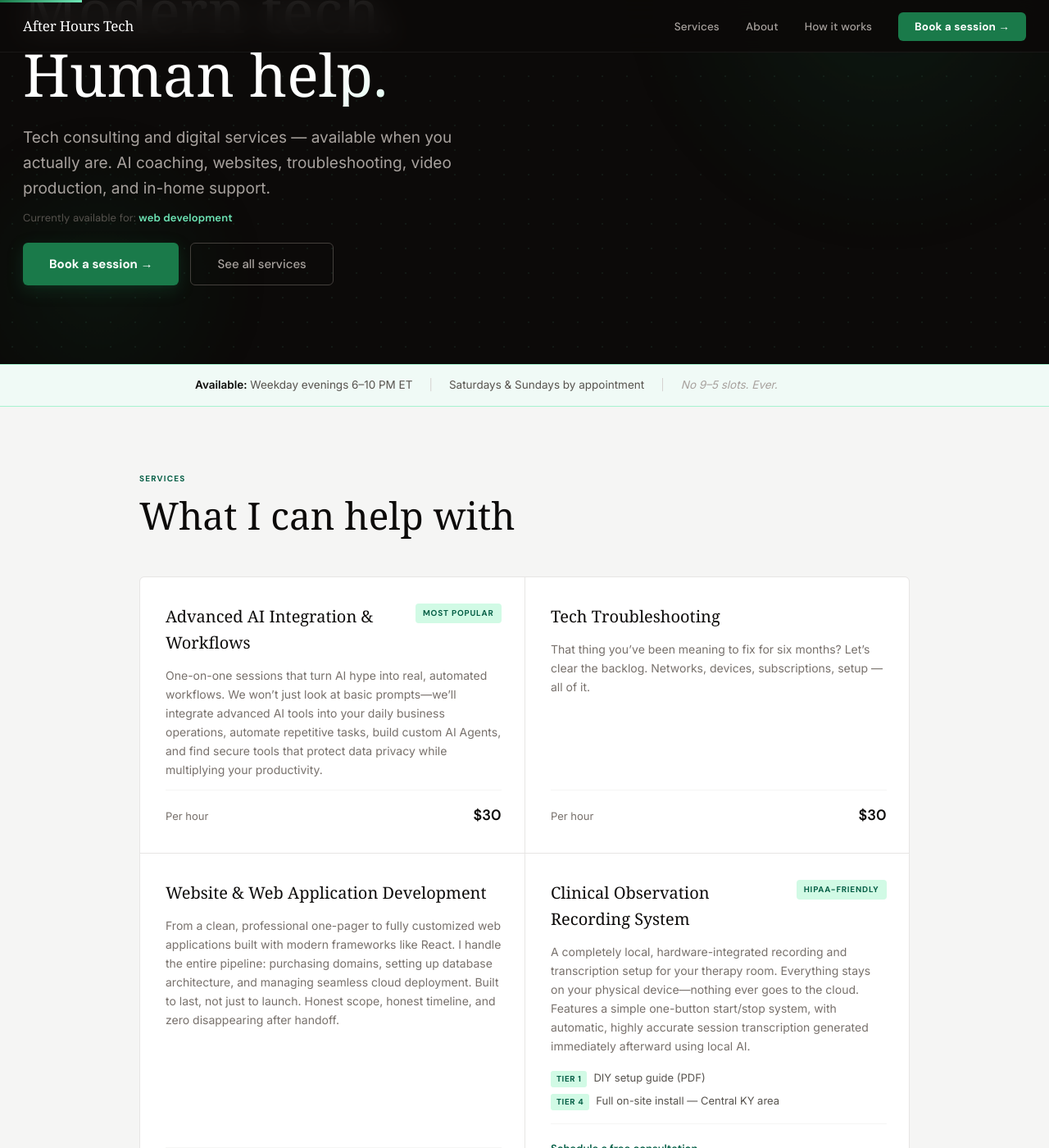
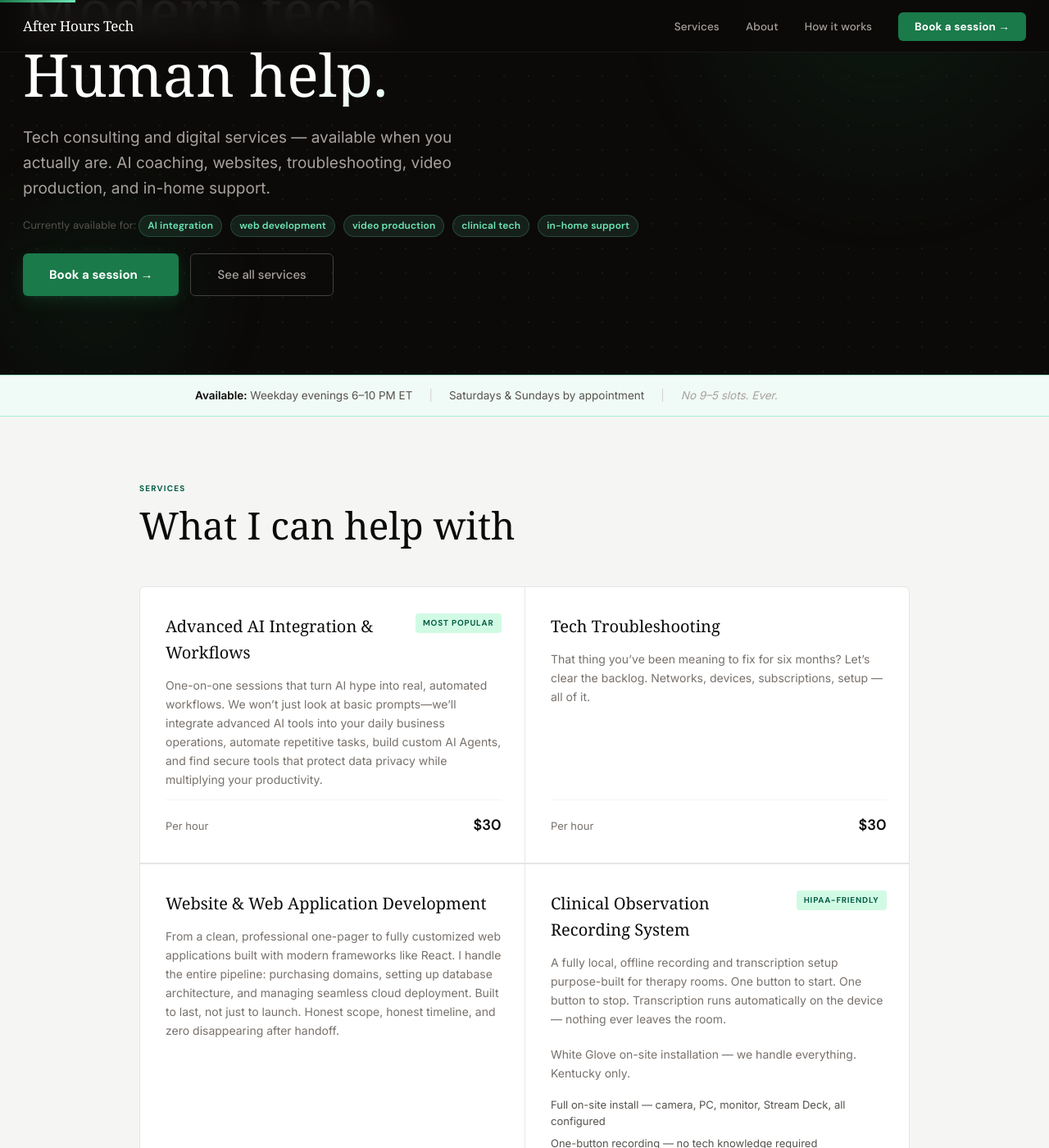
Before and after one commit to joshuafisherkeller/skillsforchildren, a Jekyll site: the page built from tech.html, in a window 1280 px wide and 1400 px high, scrolled down 226 px. Shown: the whole window at 82% size. Built offline with Jekyll 4.4.1, drawn with Linux system fonts in a browser that asks for light colours; some of the changed text lies outside the part shown.

Commit message:
feat(aht): CORS card update + link, ticker fix, 15/30 CTA split, looking for something else
- CORS card: full rewrite — White Glove only, Kentucky only, links to /tech/cors/
- Ticker: replace broken typewriter with static flex pills (reliability > cleverness)
- Website & Video cards: CTAs updated to "Book a Free 30-Minute Consultation"
- Services note: updated to clarify 15-min (hourly) vs 30-min (project) split
- Added "Looking for something else?" section below services grid
- Let's Talk Strategy: updated from 15-minute to 30-minute throughout

Co-Authored-By: Claude Sonnet 4.6 <noreply@anthropic.com>

```diff
--- a/_layouts/after-hours-tech.html
+++ b/_layouts/after-hours-tech.html
@@ -208,6 +208,8 @@
     .aht-hero-type-text { color: var(--green-mint); font-weight: 600; }
     .aht-cursor { color: var(--green-mint); animation: blink .7s step-end infinite; margin-left: 1px; }
     @keyframes blink { 0%, 100% { opacity: 1; } 50% { opacity: 0; } }
+    .aht-hero-pills { display:inline-flex; flex-wrap:wrap; gap:6px 10px; margin-top:6px; }
+    .aht-hero-pill { font-family:var(--sans); font-size:12px; font-weight:600; color:var(--green-mint); background:rgba(110,231,183,.1); border:1px solid rgba(110,231,183,.2); padding:3px 10px; border-radius:100px; white-space:nowrap; }
 
     /* ═══════════════════════════════════
        FREE CALL STRIP
@@ -432,7 +434,15 @@
           <div class="aht-eyebrow">Evenings &amp; Weekends Only</div>
           <h1>Modern tech.<br>Human help.</h1>
           <p class="aht-hero-lede">Tech consulting and digital services &mdash; available when you actually are. AI coaching, websites, troubleshooting, video production, and in-home support.</p>
-          <div class="aht-hero-type-wrap" aria-hidden="true">Currently available for: <span id="ahtType" class="aht-hero-type-text"></span><span class="aht-cursor">|</span></div>
+          <div class="aht-hero-type-wrap">Currently available for:
+            <div class="aht-hero-pills">
+              <span class="aht-hero-pill">AI integration</span>
+              <span class="aht-hero-pill">web development</span>
+              <span class="aht-hero-pill">video production</span>
+              <span class="aht-hero-pill">clinical tech</span>
+              <span class="aht-hero-pill">in-home support</span>
+            </div>
+          </div>
           <div class="aht-hero-ctas">
             <a href="https://cal.com/Fisherkeller" target="_blank" rel="noopener" class="btn-green">Book a session &rarr;</a>
             <a href="#services" class="btn-ghost-light">See all services</a>
@@ -487,20 +497,23 @@
           <div class="aht-service-head"><h3>Website &amp; Web Application Development</h3></div>
           <p class="aht-service-desc">From a clean, professional one-pager to fully customized web applications built with modern frameworks like React. I handle the entire pipeline: purchasing domains, setting up database architecture, and managing seamless cloud deployment. Built to last, not just to launch. Honest scope, honest timeline, and zero disappearing after handoff.</p>
           <div class="aht-service-pricing">
-            <a href="https://cal.com/Fisherkeller" target="_blank" rel="noopener" class="aht-service-consult">Schedule a free consultation &rarr;</a>
+            <a href="https://cal.com/Fisherkeller" target="_blank" rel="noopener" class="aht-service-consult">Book a Free 30-Minute Consultation &rarr;</a>
           </div>
         </div>
 
         <div class="aht-service-card reveal" style="transition-delay:.14s">
           <div class="aht-service-head"><h3>Clinical Observation Recording System</h3><span class="aht-badge">HIPAA-Friendly</span></div>
-          <p class="aht-service-desc">A completely local, hardware-integrated recording and transcription setup for your therapy room. Everything stays on your physical device&mdash;nothing ever goes to the cloud. Features a simple one-button start/stop system, with automatic, highly accurate session transcription generated immediately afterward using local AI.</p>
+          <p class="aht-service-desc">A fully local, offline recording and transcription setup purpose-built for therapy rooms. One button to start. One button to stop. Transcription runs automatically on the device &mdash; nothing ever leaves the room.</p>
+          <p class="aht-service-desc" style="margin-top:8px;">White Glove on-site installation &mdash; we handle everything. Kentucky only.</p>
           <ul class="aht-service-tiers">
-            <li><span class="tier-label">Tier 1</span> DIY setup guide (PDF)</li>
-            <li><span class="tier-label">Tier 4</span> Full on-site install &mdash; Central KY area</li>
+            <li>Full on-site install &mdash; camera, PC, monitor, Stream Deck, all configured</li>
+            <li>One-button recording &mdash; no tech knowledge required</li>
+            <li>Local AI transcription &mdash; offline, automatic, private</li>
+            <li>30-day remote support included</li>
+            <li>Evenings and weekends &mdash; never disrupts your client schedule</li>
           </ul>
           <div class="aht-service-pricing">
-            <a href="https://cal.com/Fisherkeller" target="_blank" rel="noopener" class="aht-service-consult">Schedule a free consultation &rarr;</a>
-            <p class="aht-travel-note">*Willing to travel to other states for on-site installs</p>
+            <a href="/tech/cors/" class="aht-service-consult">Full details &rarr;</a>
           </div>
         </div>
 
@@ -508,7 +521,7 @@
           <div class="aht-service-head"><h3>Video Production &amp; Creative Media</h3></div>
           <p class="aht-service-desc">I take your core ideas and turn them into polished, professional videos and digital assets. This includes full video editing, graphic design, social media dissemination assets, and clean presentation templates.</p>
           <div class="aht-service-pricing">
-            <a href="https://cal.com/Fisherkeller" target="_blank" rel="noopener" class="aht-service-consult">Schedule a free consultation for a quote &rarr;</a>
+            <a href="https://cal.com/Fisherkeller" target="_blank" rel="noopener" class="aht-service-consult">Book a Free 30-Minute Consultation &rarr;</a>
           </div>
         </div>
 
@@ -522,7 +535,13 @@
         </div>
 
       </div>
-      <p class="aht-services-note">Everything starts with a free 15-minute call &mdash; no commitment, no pressure. Website, app, and design projects are custom-quoted after the scoping call.</p>
+      <p class="aht-services-note">Hourly services (AI Coaching, Tech Troubleshooting, In-Home) are booked and paid directly &mdash; 15-minute slots, confirmed via Stripe. Bigger projects (websites, video, CORS) start with a <strong>free 30-minute consultation</strong> &mdash; no commitment, custom-quoted after we talk.</p>
+      <div class="aht-looking-for reveal" style="text-align:center; padding:32px 20px; border-top:1px solid var(--ink-3); margin-top:8px;">
+        <p style="font-size:15px; color:var(--mid); line-height:1.7; max-width:520px; margin:0 auto;">
+          Looking for something else? Describe your project and I'll let you know if I can help &mdash;
+          <a href="mailto:joshuafisherkeller@gmail.com" style="color:var(--green-lt); text-decoration:none; border-bottom:1px solid var(--green-lt);">joshuafisherkeller@gmail.com</a>
+        </p>
+      </div>
     </div>
   </section>
 
@@ -593,10 +612,10 @@
       <div class="aht-discovery reveal" id="connect">
         <div class="aht-discovery-pill">Free &middot; Zero Obligation</div>
         <h2>Let&rsquo;s Talk Strategy</h2>
-        <p class="aht-discovery-sub">Free 15-Minute Tech Discovery Call</p>
-        <p class="aht-discovery-body">Have a project in mind, a technical bottleneck, or need a clean digital resource hub built for your organization? Let&rsquo;s map out a plan. In this brief, zero-obligation call, we&rsquo;ll look at your current setup, discuss your goals, and see if we&rsquo;re a right fit to build it together.</p>
+        <p class="aht-discovery-sub">Free 30-Minute Tech Discovery Call</p>
+        <p class="aht-discovery-body">Have a project in mind, a technical bottleneck, or need a clean digital resource hub built for your organization? Let&rsquo;s map out a plan. In this zero-obligation call, we&rsquo;ll look at your current setup, discuss your goals, and see if we&rsquo;re a right fit to build it together.</p>
         <a href="https://cal.com/Fisherkeller" target="_blank" rel="noopener" class="btn-discovery">Book Your Free Consultation &rarr;</a>
-        <p class="aht-discovery-note">Evenings &amp; weekends &middot; No commitment &middot; 15 minutes</p>
+        <p class="aht-discovery-note">Evenings &amp; weekends &middot; No commitment &middot; 30 minutes</p>
       </div>
 
     </div>
@@ -688,25 +707,6 @@
       hero.addEventListener('mouseleave', function () { spot.style.opacity = '0'; });
     })();
 
-    // Typewriter
-    (function () {
-      var el = document.getElementById('ahtType');
-      if (!el) return;
-      var words = ['AI integration', 'web development', 'video production', 'clinical tech', 'in-home support'];
-      var i = 0, c = 0, del = false;
-      function tick() {
-        var w = words[i];
-        if (!del) {
-          el.textContent = w.slice(0, ++c);
-          if (c === w.length) { del = true; setTimeout(tick, 2000); return; }
-        } else {
-          el.textContent = w.slice(0, --c);
-          if (c === 0) { del = false; i = (i + 1) % words.length; }
-        }
-        setTimeout(tick, del ? 55 : 85);
-      }
-      setTimeout(tick, 800);
-    })();
 
     // Service card 3D tilt
     (function () {
```
